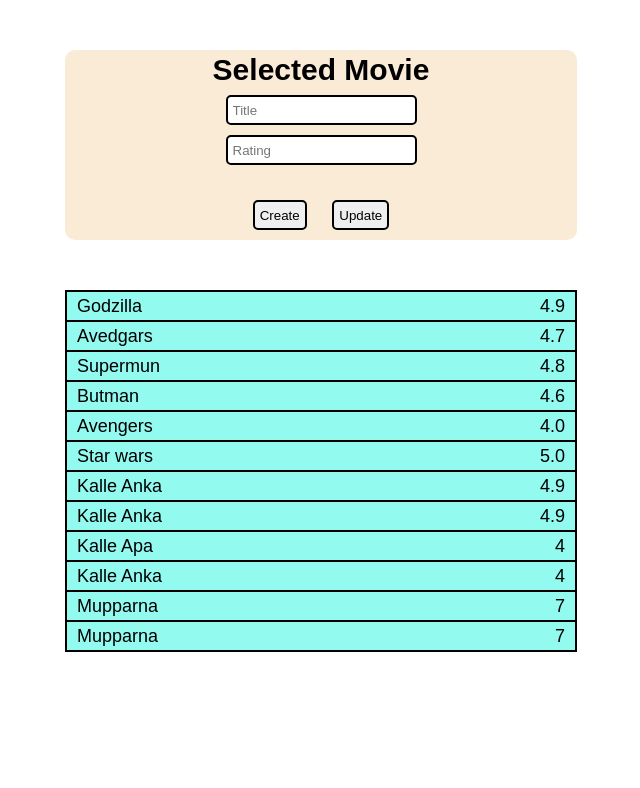
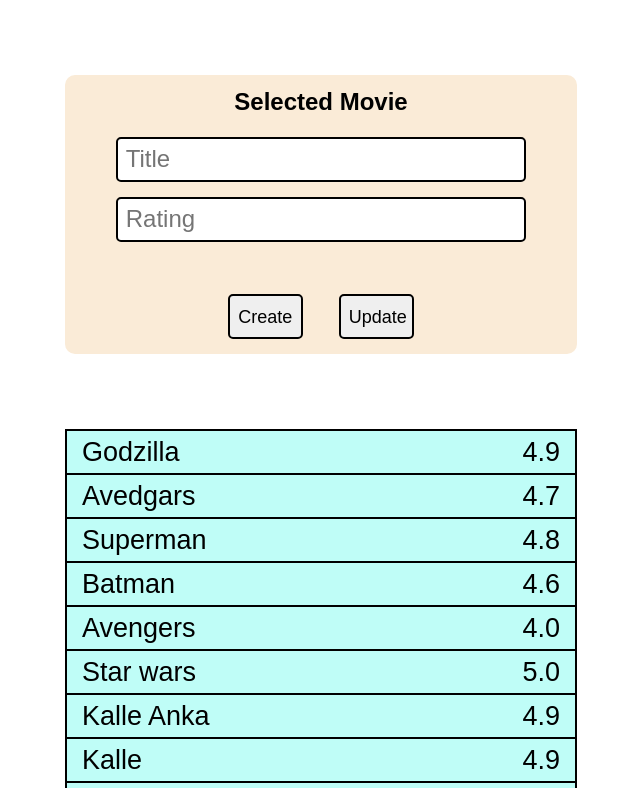
Before and after one commit to Chas-Henrik/movie-list-json-server, a website built with Vite: page index.html in a window 1280 px wide. Both pictures are taken after a click on the button "Update". Shown: the top 788 px of the page, without its empty margins (319-959 px from the left). Built offline with nearby package versions, Linux system fonts and the light colour scheme; no server answers; data requests are answered from the project's data file.

Commit message:
Added Update functionality

```diff
--- a/db.json
+++ b/db.json
@@ -11,12 +11,12 @@
       "id": "2"
     },
     {
-      "title": "Supermun",
+      "title": "Superman",
       "rating": "4.8",
       "id": "3"
     },
     {
-      "title": "Butman",
+      "title": "Batman",
       "rating": "4.6",
       "id": "4"
     },
@@ -36,9 +36,9 @@
       "rating": "4.9"
     },
     {
-      "id": "d7ae",
-      "title": "Kalle Anka",
-      "rating": "4.9"
+      "title": "Kalle",
+      "rating": "4.9",
+      "id": "d7ae"
     },
     {
       "title": "Kalle Apa",
@@ -51,9 +51,9 @@
       "rating": "4"
     },
     {
-      "id": "abe0",
-      "title": "Mupparna",
-      "rating": "7"
+      "title": "Mopparna",
+      "rating": "7.4",
+      "id": "abe0"
     },
     {
       "id": "20bf",
--- a/src/main.js
+++ b/src/main.js
@@ -5,7 +5,6 @@ const createBtnElement = document.getElementById('create-btn-id');
 const updateBtnElement = document.getElementById('update-btn-id');
 const titleInputElement = document.getElementById('title-id');
 const ratingInputElement = document.getElementById('rating-id');
-
 
 let localMovieList = [];
 
@@ -20,29 +19,19 @@ function createClick(event) {
 
 async function updateClick(event) {
     const btnElement = event.target;
-    const index = localMovieList.indexOf(localMovieList.find(movie => movie.id === btnElement.dataset.id));
-    if (index === -1) {
-        console.error("Movie not found");
-        return;
-    }
-    localMovieList[index].title = titleInputElement.value;
-    localMovieList[index].rating = ratingInputElement.value;
-
+    console.log("btnElement.dataset.id", btnElement.dataset.id);
     const response = await httpPut(btnElement.dataset.id, titleInputElement.value, ratingInputElement.value);
-    console.log("renderMovieList");
-    renderMovieList();
+    refreshMovieList();
     event.preventDefault();
 }
 
 function selectMovieClick(event) {
-    const element = event.target;
-    if(element.tagName === 'DIV') {
-        const movieId = element.dataset.id;
-        console.log("movieId", movieId);
-        titleInputElement.value = element.childNodes[0].innerText;
-        ratingInputElement.value = element.childNodes[1].innerText;
-        updateBtnElement.dataset.id = movieId;
-    }
+    let element = (event.target.tagName === 'P')? event.target.parentElement : event.target;
+    const movieId = element.dataset.id;
+
+    titleInputElement.value = element.childNodes[0].innerText;
+    ratingInputElement.value = element.childNodes[1].innerText;
+    updateBtnElement.dataset.id = movieId;
     event.preventDefault();
 }
 
@@ -51,8 +40,8 @@ function populateMovieElement(id, title, rating) {
     movieContainerElement.classList.add('movie-container');
     movieContainerElement.dataset.id = id;
     moveListContainerElement.appendChild(movieContainerElement);
-    const movieTitleElement = document.createElement('div');
-    const movieRatingElement = document.createElement('div');
+    const movieTitleElement = document.createElement('p');
+    const movieRatingElement = document.createElement('p');
     movieTitleElement.innerText = title;
     movieRatingElement.innerText = rating;
     movieContainerElement.appendChild(movieTitleElement);
@@ -68,14 +57,15 @@ async function populateMovieList() {
     });
 }
 
-function renderMovieList() {
-    const listElements = Array.from(moveListContainerElement.children);
-    for (let i = 0; i < listElements.length && i < localMovieList.length; i++) {
-        const movieListItemChildrenArr = Array.from(listElements[i].children);
-        listElements[i].dataset.id = localMovieList[i].id;
-        movieListItemChildrenArr[0].innerText = localMovieList[i].title;
-        movieListItemChildrenArr[1].innerText = localMovieList[i].rating;
-    }
+function removeMovieList() {
+    Array.from(moveListContainerElement.children).forEach(child => {
+        moveListContainerElement.removeChild(child);
+    });
+}
+
+function refreshMovieList() {
+    removeMovieList();
+    populateMovieList();
 }
 
 populateMovieList();
--- a/src/style.css
+++ b/src/style.css
@@ -17,13 +17,12 @@ html {
 
 .form {
     width: 40%;
+    min-width: 20rem;
     margin: 5rem auto;
     display: flex;
     flex-direction: column;
     justify-content: center;
     align-items: center;
-    font-size: 2rem;
-    line-height: 2rem;
     border-radius: 10px;
     background-color: antiquewhite;
 }
@@ -32,18 +31,24 @@ html {
     display: block;
     padding: 0.5rem;
     margin: 0.5rem;
+    font-size: 1.6rem;
+    line-height: 1.6rem;
 }
 
 .form input {
+    width: 80%;
     height: 3rem;
     border: 2px solid #000;
     border-radius: 5px;
 }
 
 .form input[type="button"] {
+    width: 5rem;
     display: inline-block;
     margin: 0 1rem;
     margin-top: 2rem;
+    font-size: 1.2rem;
+    line-height: 1.2rem;
 }
 
 .movie-list {
@@ -57,6 +62,7 @@ html {
 
 .movie-container {
     width: 40%;
+    min-width: 20rem;
     margin: 0 auto;
     padding: 0.5rem 1rem;
     font-size: 1.8rem;
@@ -66,9 +72,32 @@ html {
     align-items: center;
     border: 2px solid #000;
     border-bottom: none;
-    background-color: rgb(147, 250, 240);
+    background-color: rgb(191, 253, 247);
 }
 
 .movie-container:last-child {
     border-bottom: 2px solid #000;
 }
+
+.movie-container:hover {
+    background-color: rgb(13, 245, 222);
+    cursor: pointer;
+}
+
+
+
+@media (min-width: 650px) {
+
+    html {
+        font-size: calc(62.5% * 1.25);
+    }
+}
+
+
+@media (min-width: 1024px) {
+
+    /*** Header ***/
+    html {
+        font-size: calc(62.5% * 1.5);
+    }
+}
```
